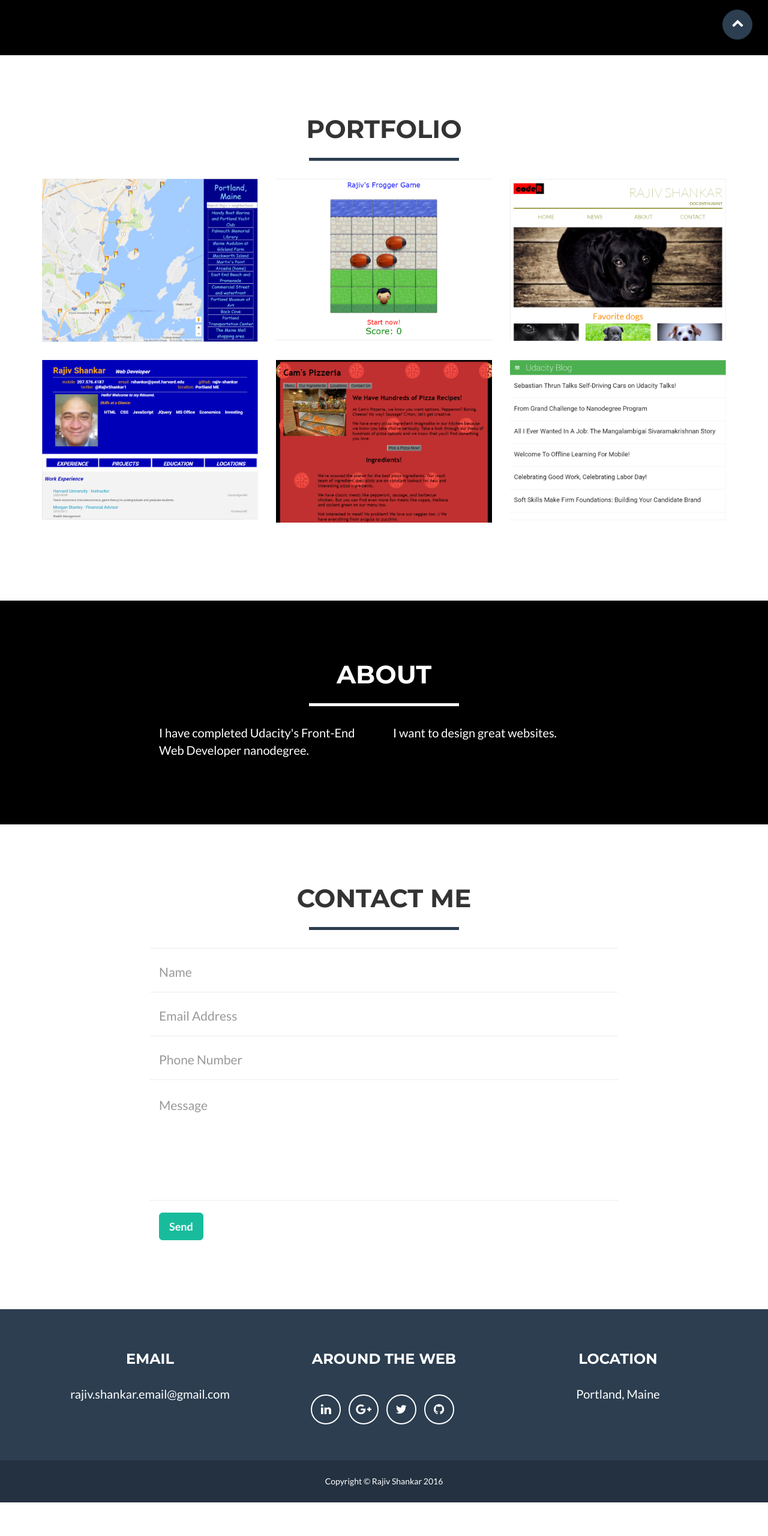
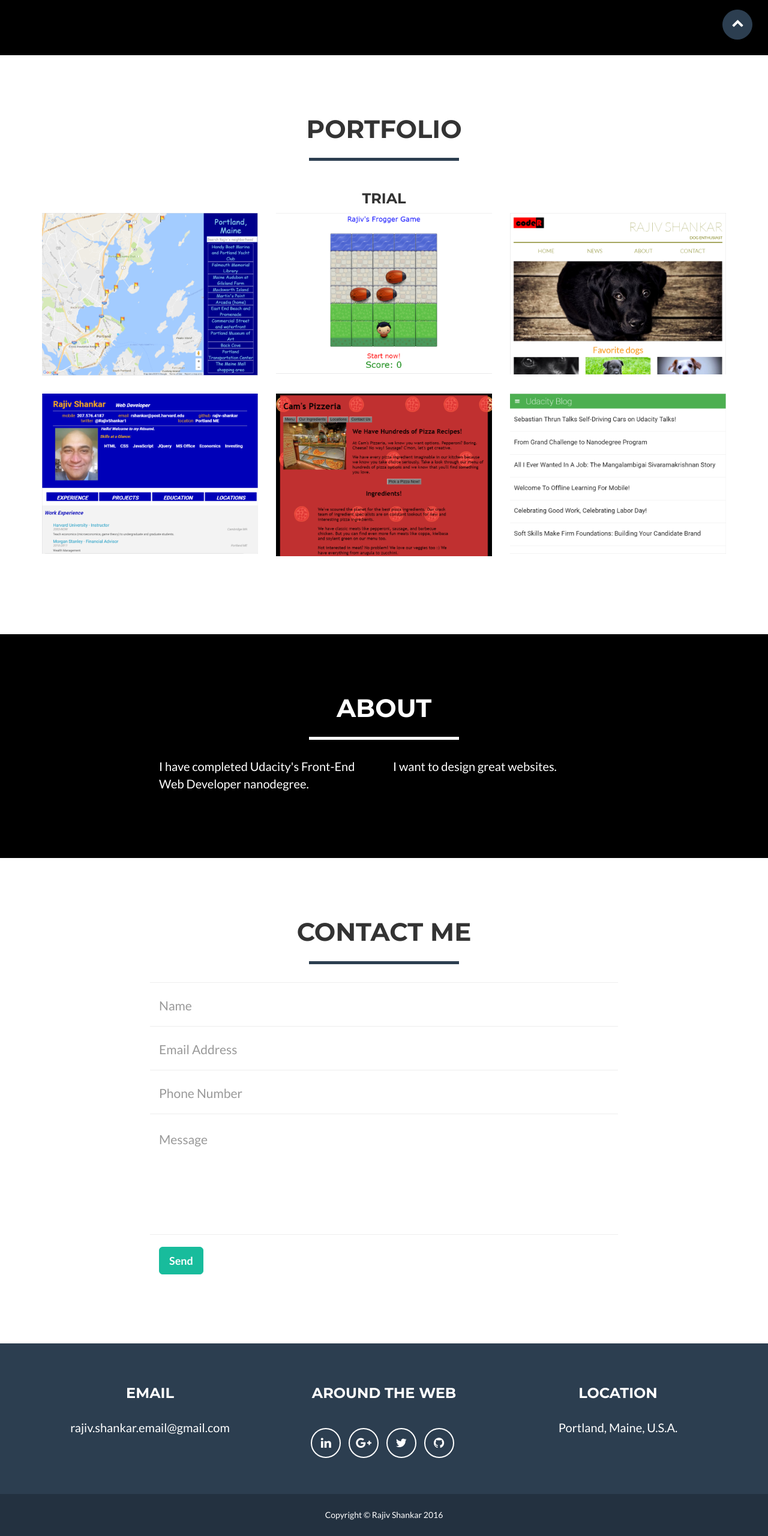
Before and after one commit to rajiv-shankar/rajiv-shankar.github.io, a website: page index.html in a window 1280 px wide. Shown: the part 718-3278 px from the top of the page at 60% size. Before the commit the page ends 3222 px from the top, so only its background shows below. Drawn offline with nearby package versions, Linux system fonts and the light colour scheme.

Commit message:
Update index.html

```diff
--- a/index.html
+++ b/index.html
@@ -35,9 +35,11 @@
 <body id="page-top" class="index">
 
     <!-- ------------------------- NAVIGATION ------------------------- -->
+
     <nav id="mainNav" class="navbar navbar-default navbar-fixed-top navbar-custom">
         <div class="container">
             <!-- Brand and toggle get grouped for better mobile display -->
+
             <div class="navbar-header page-scroll">
                 <button type="button" class="navbar-toggle" data-toggle="collapse" data-target="#bs-example-navbar-collapse-1">
                     <span class="sr-only">Toggle navigation</span> Menu <i class="fa fa-bars"></i>
@@ -63,11 +65,13 @@
                 </ul>
             </div>
             <!-- /.navbar-collapse -->
+
         </div>
         <!-- /.container-fluid -->
     </nav>
 
     <!-- ------------------------- HEADER ------------------------- -->
+
     <header>
         <div class="container">
             <div class="row">
@@ -97,6 +101,10 @@
             </div>
 
             <div class="row">
+
+                <div class="col-lg-12 text-center">
+                    <h3>trial</h3>
+                </div>
 
                 <div class="col-sm-4 portfolio-item">
                     <a href="#portfolioModal1" class="portfolio-link" data-toggle="modal">
@@ -285,7 +293,7 @@
                     </div>
                     <div class="footer-col col-md-4">
                         <h3>Location</h3>
-                        <p>Portland, Maine</p>
+                        <p>Portland, Maine, U.S.A.</p>
                     </div>
                 </div>
             </div>
```
